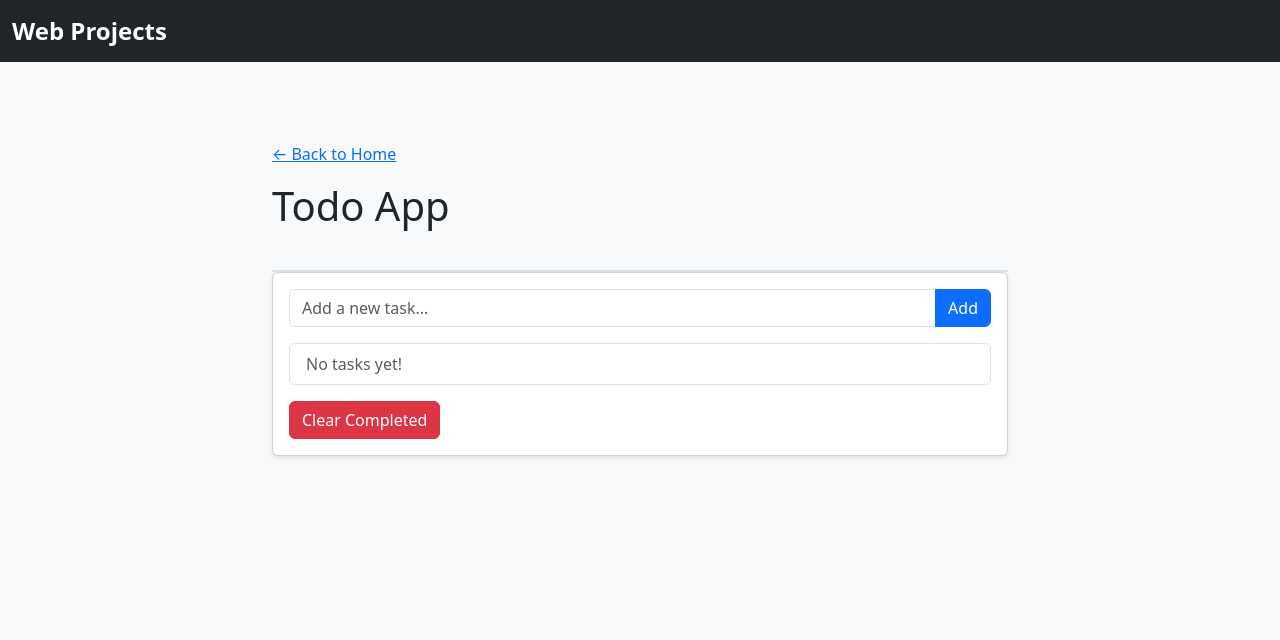
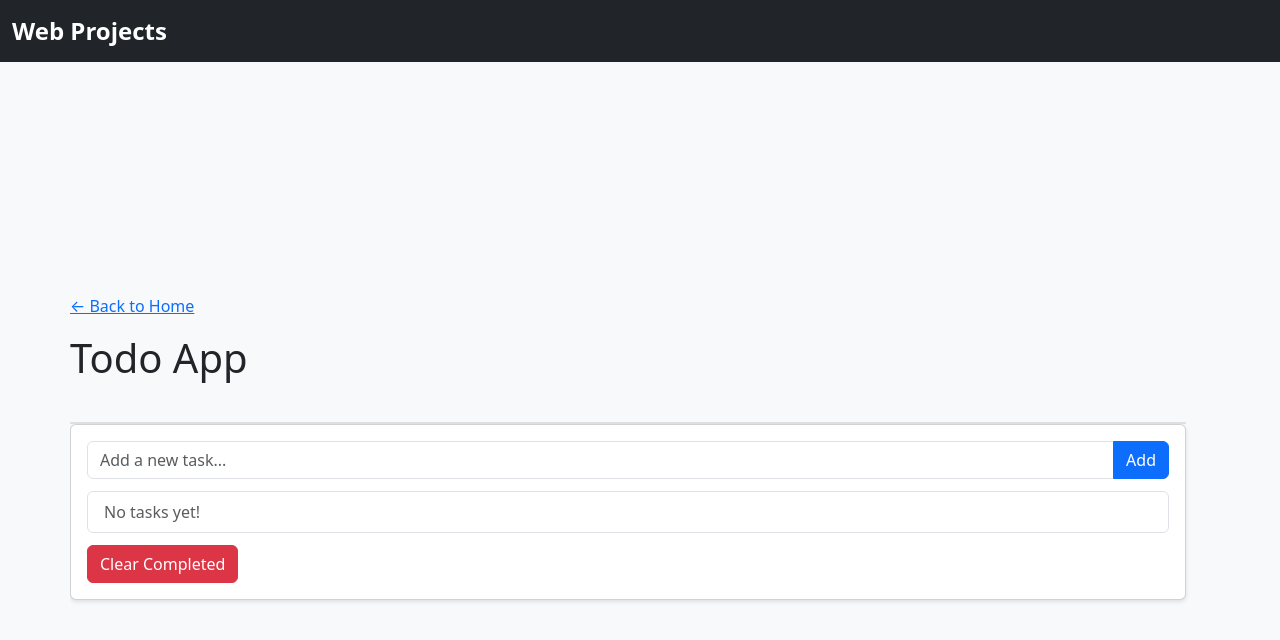
Before and after one commit to Aeonic22/WebLevelZero, a website: page pages/todo/index.html in a window 1280 px wide. Drawn offline with nearby package versions, Linux system fonts and the light colour scheme.

Commit message:
Vertical center

```diff
--- a/assets/style.css
+++ b/assets/style.css
@@ -1,6 +1,17 @@
 /* Custom styles */
+:root {
+    --navbar-height: 56px;
+}
+
+html {
+    height: 100%;
+}
+
 body {
     background-color: #f8f9fa;
+    min-height: 100%;
+    display: flex;
+    flex-direction: column;
 }
 
 .navbar-brand {
@@ -8,9 +19,57 @@ body {
     font-size: 1.5rem;
 }
 
-main {
-    min-height: 100vh;
-    padding-bottom: 2rem;
+.page-main {
+    flex: 1;
+    display: flex;
+    align-items: safe center;
+    min-height: 0;
+    overflow-y: auto;
+    padding: 1.5rem 0;
+}
+
+.page-main > .row {
+    width: 100%;
+}
+
+.page-content {
+    display: flex;
+    flex-direction: column;
+    width: 100%;
+}
+
+.page-content--scroll {
+    max-height: calc(100vh - var(--navbar-height) - 3rem);
+}
+
+.scroll-card {
+    flex: 1;
+    min-height: 0;
+    display: flex;
+    flex-direction: column;
+}
+
+.scroll-card .card-body {
+    flex: 1;
+    min-height: 0;
+    display: flex;
+    flex-direction: column;
+}
+
+.scroll-card__toolbar {
+    flex-shrink: 0;
+}
+
+.scroll-card__body {
+    flex: 1;
+    min-height: 0;
+    overflow-y: auto;
+    margin-top: 0.75rem;
+}
+
+.scroll-card__footer {
+    flex-shrink: 0;
+    margin-top: 0.75rem;
 }
 
 .card {
--- a/pages/todo/index.html
+++ b/pages/todo/index.html
@@ -14,25 +14,31 @@
         </div>
     </nav>
 
-    <main class="container mt-5">
+    <main class="container page-main">
         <div class="row">
-            <div class="col-md-8 mx-auto">
+            <div class="col-md-8 mx-auto page-content page-content--scroll">
                 <div class="page-header">
                     <a href="../../index.html" class="back-link">← Back to Home</a>
                     <h1>Todo App</h1>
                 </div>
 
-                <div class="card">
+                <div class="card scroll-card">
                     <div class="card-body">
-                        <div class="input-group mb-3">
-                            <input type="text" id="todoInput" class="form-control" placeholder="Add a new task...">
-                            <button class="btn btn-primary" onclick="addTodo()">Add</button>
+                        <div class="scroll-card__toolbar">
+                            <div class="input-group">
+                                <input type="text" id="todoInput" class="form-control" placeholder="Add a new task...">
+                                <button class="btn btn-primary" onclick="addTodo()">Add</button>
+                            </div>
                         </div>
 
-                        <ul id="todoList" class="list-group">
-                        </ul>
+                        <div class="scroll-card__body">
+                            <ul id="todoList" class="list-group">
+                            </ul>
+                        </div>
 
-                        <button class="btn btn-danger mt-3" onclick="clearCompleted()">Clear Completed</button>
+                        <div class="scroll-card__footer">
+                            <button class="btn btn-danger" onclick="clearCompleted()">Clear Completed</button>
+                        </div>
                     </div>
                 </div>
             </div>
```
Also changed, not shown: index.html (+2 -2 lines), pages/hello-world/index.html (+2 -2 lines), pages/list/index.html (+12 -8 lines), pages/tic-tac-toe/index.html (+2 -2 lines).
